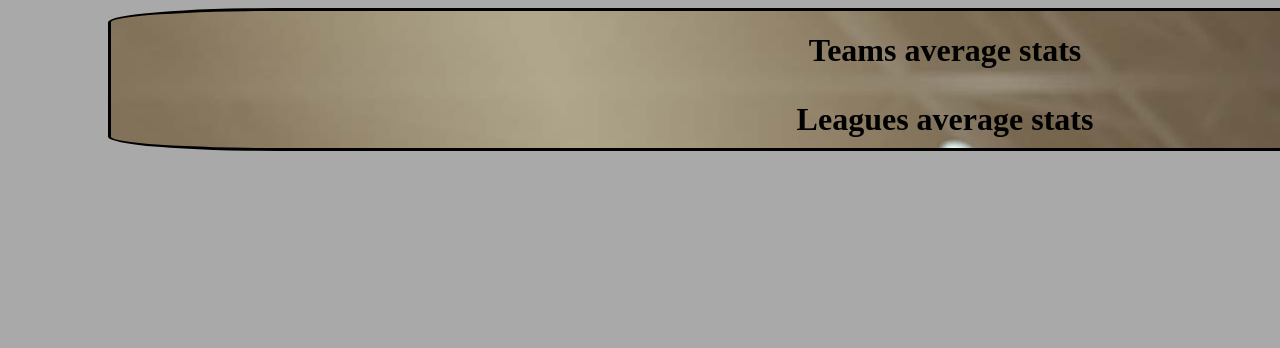
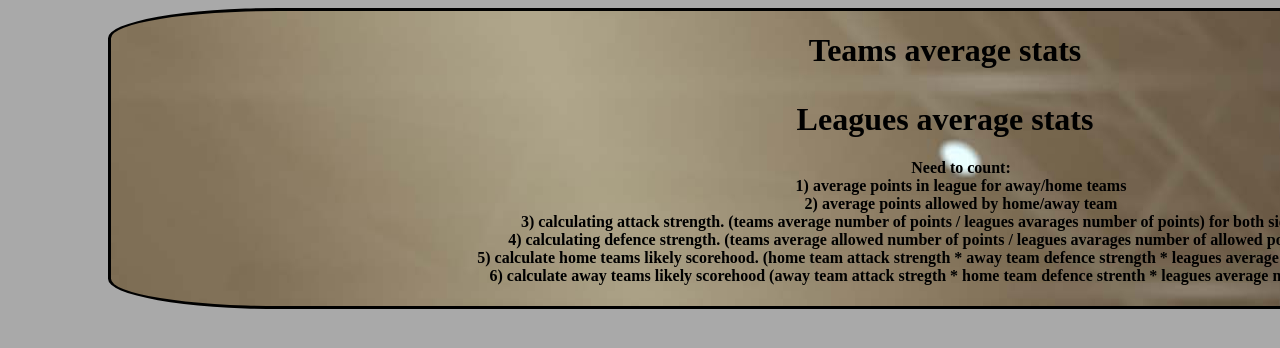
Before and after one commit to ETR93/code_academy_final, a Django app: page /get_results in a window 1280 px wide; the page is wider, and only the part inside the window is pictured. Shown: the top 348 px of that part. Run offline with Django 4.2, Linux system fonts and the light colour scheme; data that the repository does not hold is empty; parts of the project's set-up code (start-up, migrations or seed data) failed here and were passed over.

Commit message:
Results counting explanation

```diff
--- a/api/templates/get_results.html
+++ b/api/templates/get_results.html
@@ -43,5 +43,14 @@
                 <h4> {{ key }}: {{ stat }}</h4>
             </div>
         {% endfor %}
+        <h4>
+            Need to count: <br>
+            1) average points in league for away/home teams <br>
+            2) average points allowed by home/away team <br>
+            3) calculating attack strength. (teams average number of points / leagues avarages number of points) for both sides (home / away) <br>
+            4) calculating defence strength. (teams average allowed number of points / leagues avarages number of allowed points) (home / away) <br>
+            5) calculate home teams likely scorehood. (home team attack strength * away team defence strength * leagues average number of home teams) <br>
+            6) calculate away teams likely scorehood (away team attack stregth * home team defence strenth * leagues average number of away teams) <br>
+        </h4>
     </div>
  </body>
```
